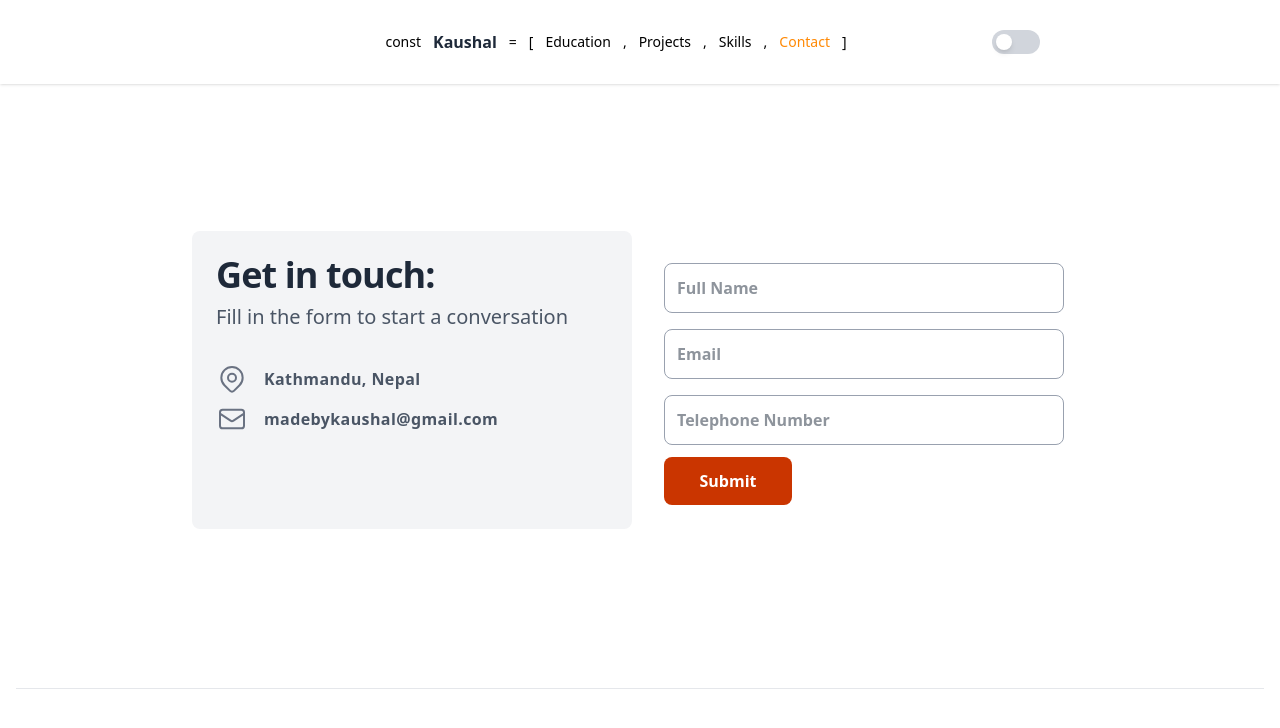
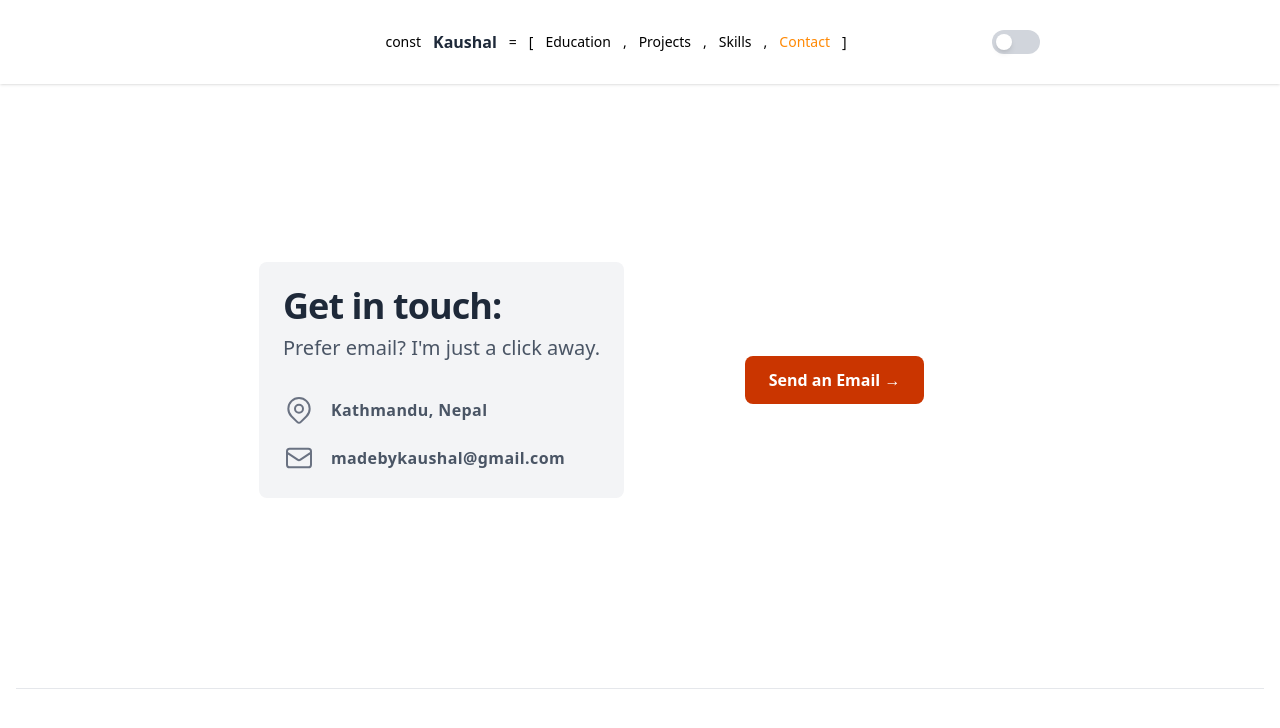
Before and after one commit to penguin-404/vite-portfolio, a React (Vite) app: page /contact in a window 1280 px wide. Shown: the top 728 px of the page. Built offline with nearby package versions, Linux system fonts and the light colour scheme.

Commit message:
Minor changes with mail address added to the contact component

```diff
--- a/src/components/Contact.jsx
+++ b/src/components/Contact.jsx
@@ -1,41 +1,32 @@
-import React from 'react'
+import React from 'react';
 
 export default function Contact() {
   return (
     <div className="relative flex items-top justify-center min-h-[560px] bg-white dark:bg-gray-800 sm:items-center sm:pt-0">
       <div className="max-w-6xl mx-auto sm:px-6 lg:px-8">
         <div className="mt-8 overflow-hidden">
-                    <div className="grid grid-cols-1 md:grid-cols-2">
-                        <div className="p-6 mr-2 bg-gray-100 sm:rounded-lg">
-                            <h1 className="text-3xl sm:text-4xl text-gray-800 font-extrabold tracking-tight">
+          <div className="grid grid-cols-1 md:grid-cols-2 gap-4">
+            {/* Left Side */}
+            <div className="p-6 mr-2 bg-gray-100 dark:bg-gray-900 sm:rounded-lg">
+              <h1 className="text-3xl sm:text-4xl text-gray-800 dark:text-white font-extrabold tracking-tight">
                 Get in touch:
               </h1>
-                            <p className="text-normal text-lg sm:text-xl font-medium text-gray-600 mt-2">
-                                Fill in the form to start a conversation
+              <p className="text-lg sm:text-xl font-medium text-gray-600 dark:text-gray-300 mt-2">
+                Prefer email? I'm just a click away.
               </p>
 
-                            <div className="flex items-center mt-8 text-gray-600">
+              <div className="flex items-center mt-8 text-gray-600 dark:text-gray-300">
                 <svg
+                  className="w-8 h-8 text-gray-500 dark:text-orange-400"
                   fill="none"
                   stroke="currentColor"
-                                    stroke-linecap="round"
-                                    stroke-linejoin="round"
-                                    stroke-width="1.5"
+                  strokeWidth="1.5"
+                  strokeLinecap="round"
+                  strokeLinejoin="round"
                   viewBox="0 0 24 24"
-                                    className="w-8 h-8 text-gray-500"
                 >
-                                    <path
-                                        stroke-linecap="round"
-                                        stroke-linejoin="round"
-                                        stroke-width="1.5"
-                                        d="M17.657 16.657L13.414 20.9a1.998 1.998 0 01-2.827 0l-4.244-4.243a8 8 0 1111.314 0z"
-                                    />
-                                    <path
-                                        stroke-linecap="round"
-                                        stroke-linejoin="round"
-                                        stroke-width="1.5"
-                                        d="M15 11a3 3 0 11-6 0 3 3 0 016 0z"
-                                    />
+                  <path d="M17.657 16.657L13.414 20.9a2 2 0 01-2.827 0l-4.244-4.243a8 8 0 1111.314 0z" />
+                  <path d="M15 11a3 3 0 11-6 0 3 3 0 016 0z" />
                 </svg>
                 <div className="ml-4 text-md tracking-wide font-semibold w-40">
                   Kathmandu, Nepal
@@ -64,76 +55,33 @@ export default function Contact() {
                                 </div>
                             </div> */}
 
-                            <div className="flex items-center mt-2 text-gray-600">
+              <div className="flex items-center mt-4 text-gray-600 dark:text-gray-300">
                 <svg
+                  className="w-8 h-8 text-gray-500 dark:text-orange-400"
                   fill="none"
                   stroke="currentColor"
-                                    stroke-linecap="round"
-                                    stroke-linejoin="round"
-                                    stroke-width="1.5"
+                  strokeWidth="1.5"
+                  strokeLinecap="round"
+                  strokeLinejoin="round"
                   viewBox="0 0 24 24"
-                                    className="w-8 h-8 text-gray-500"
                 >
-                                    <path
-                                        stroke-linecap="round"
-                                        stroke-linejoin="round"
-                                        stroke-width="1.5"
-                                        d="M3 8l7.89 5.26a2 2 0 002.22 0L21 8M5 19h14a2 2 0 002-2V7a2 2 0 00-2-2H5a2 2 0 00-2 2v10a2 2 0 002 2z"
-                                    />
+                  <path d="M3 8l7.89 5.26a2 2 0 002.22 0L21 8M5 19h14a2 2 0 002-2V7a2 2 0 00-2-2H5a2 2 0 00-2 2v10a2 2 0 002 2z" />
                 </svg>
-                                <div className="ml-4 text-md tracking-wide font-semibold w-40">
+                <div className="ml-4 text-md tracking-wide font-semibold w-60">
                   madebykaushal@gmail.com
                 </div>
               </div>
             </div>
 
-                        <form  className="p-6 flex flex-col justify-center">
-                            <div className="flex flex-col">
-                                <label for="name" className="hidden">
-                                    Full Name
-                                </label>
-                                <input
-                                    type="name"
-                                    name="name"
-                                    id="name"
-                                    placeholder="Full Name"
-                                    className="w-100 mt-2 py-3 px-3 rounded-lg bg-white border border-gray-400 text-gray-800 font-semibold focus:border-orange-500 focus:outline-none"
-                                />
+            {/* Right Side (Minimal) */}
+            <div className="p-6 flex flex-col justify-center items-center bg-white dark:bg-gray-800">
+              <a
+                href="mailto:madebykaushal@gmail.com"
+                className="bg-orange-700 hover:bg-orange-600 text-white font-bold py-3 px-6 rounded-lg transition duration-300"
+              >
+                Send an Email →
+              </a>
             </div>
-
-                            <div className="flex flex-col mt-2">
-                                <label for="email" className="hidden">
-                                    Email
-                                </label>
-                                <input
-                                    type="email"
-                                    name="email"
-                                    id="email"
-                                    placeholder="Email"
-                                    className="w-100 mt-2 py-3 px-3 rounded-lg bg-white border border-gray-400 text-gray-800 font-semibold focus:border-orange-500 focus:outline-none"
-                                />
-                            </div>
-
-                            <div className="flex flex-col mt-2">
-                                <label for="tel" className="hidden">
-                                    Number
-                                </label>
-                                <input
-                                    type="tel"
-                                    name="tel"
-                                    id="tel"
-                                    placeholder="Telephone Number"
-                                    className="w-100 mt-2 py-3 px-3 rounded-lg bg-white border border-gray-400 text-gray-800 font-semibold focus:border-orange-500 focus:outline-none"
-                                />
-                            </div>
-
-                            <button
-                                type="submit"
-                                className="md:w-32 bg-orange-700 hover:bg-blue-dark text-white font-bold py-3 px-6 rounded-lg mt-3 hover:bg-orange-600 transition ease-in-out duration-300"
-                            >
-                                Submit
-                            </button>
-                        </form>
           </div>
         </div>
       </div>
```
Lines whose indentation alone changed are shown as unchanged.
